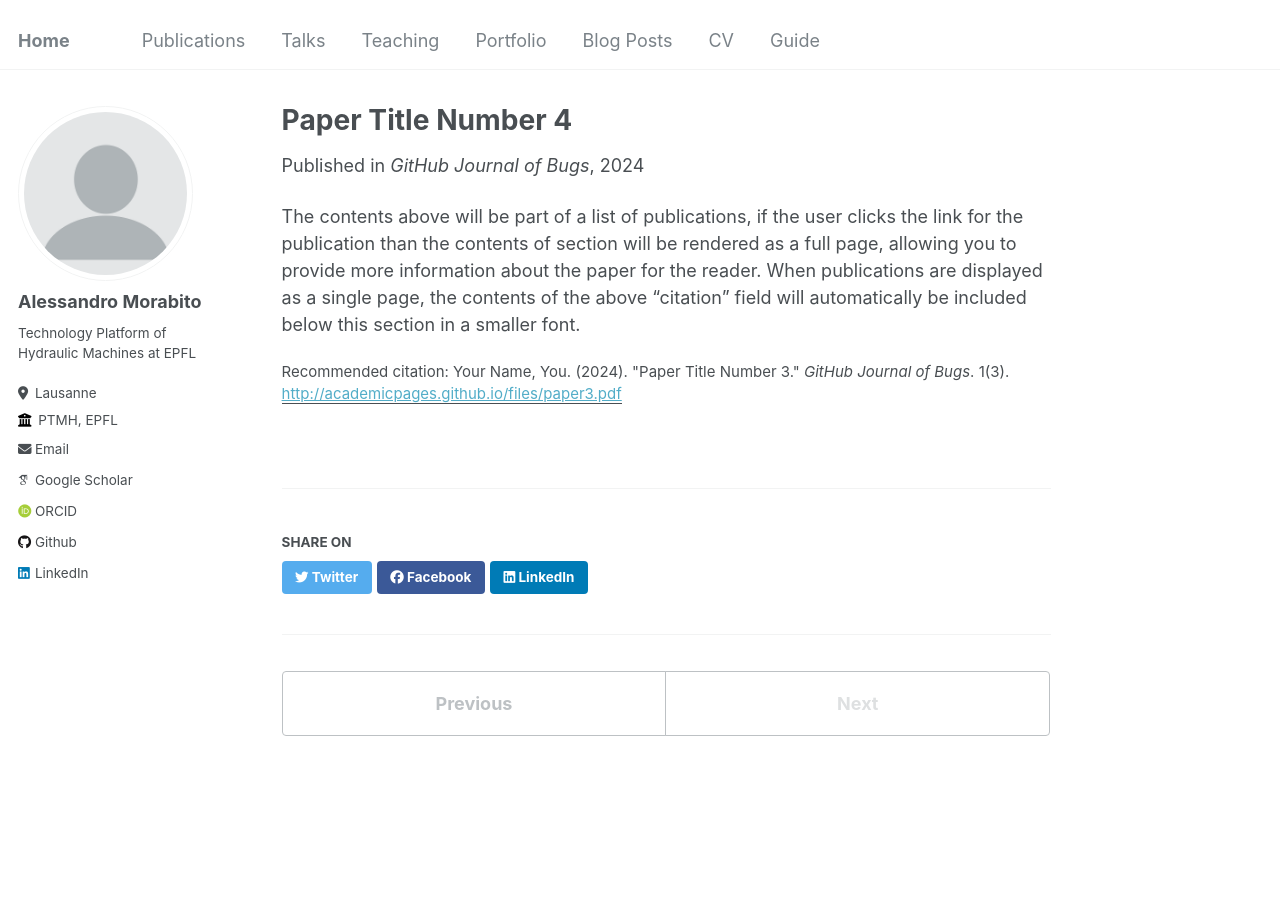
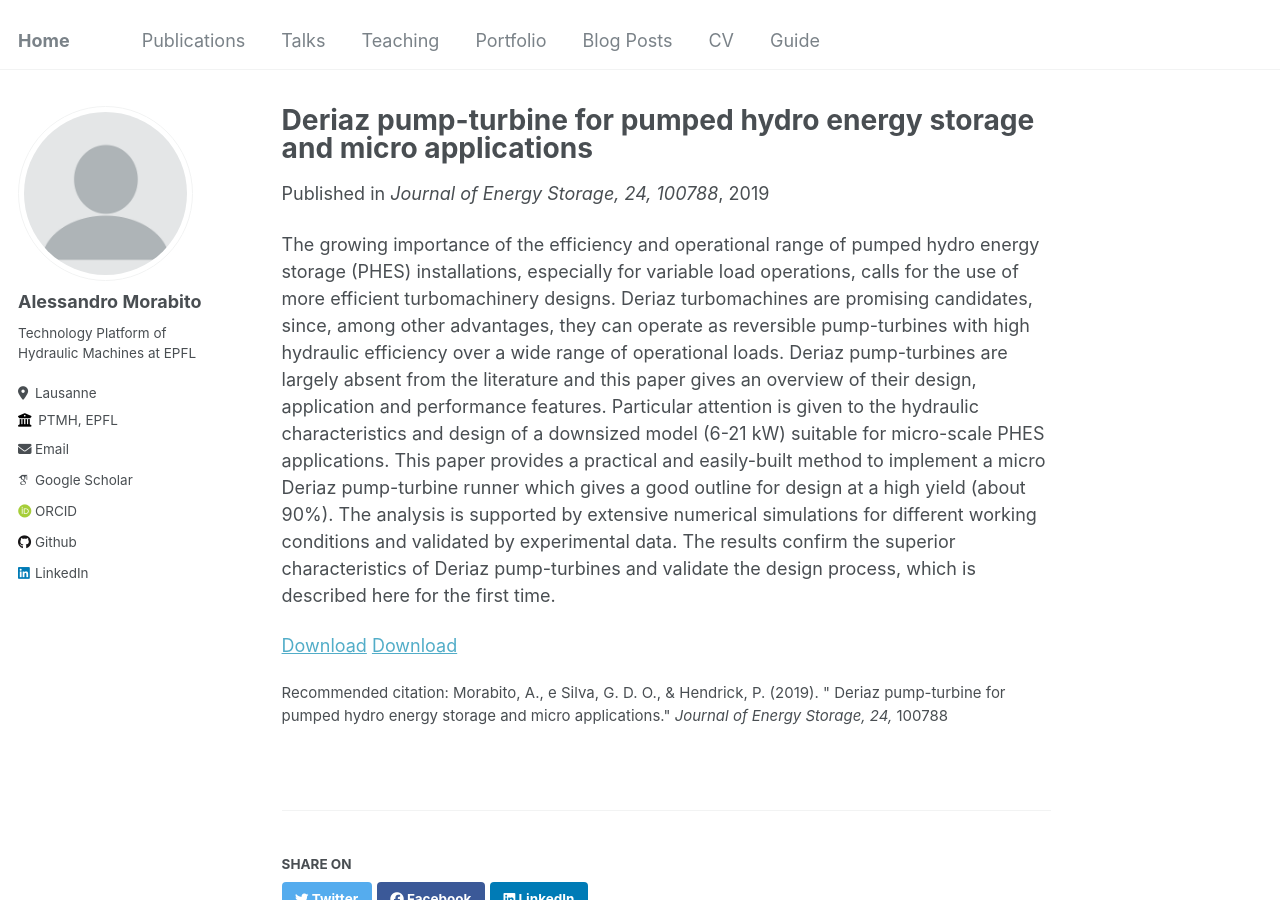
Before and after one commit to morabito-a/info, a Jekyll site: the page built from _publications/2024-02-17-paper-title-number-4.md, in a window 1280 px wide and 900 px high. Built offline with Jekyll 4.4.1, drawn with Linux system fonts in a browser that asks for light colours; some web fonts are replaced.

Commit message:
pub-deriaz

```diff
--- a/_publications/2024-02-17-paper-title-number-4.md
+++ b/_publications/2024-02-17-paper-title-number-4.md
@@ -1,12 +1,16 @@
 ---
-title: "Paper Title Number 4"
+title: "Deriaz pump-turbine for pumped hydro energy storage and micro applications"
 collection: publications
 permalink: /publication/2024-02-17-paper-title-number-4
-excerpt: 'This paper is about fixing template issue #693.'
-date: 2024-02-17
-venue: 'GitHub Journal of Bugs'
-paperurl: 'http://academicpages.github.io/files/paper3.pdf'
-citation: 'Your Name, You. (2024). &quot;Paper Title Number 3.&quot; <i>GitHub Journal of Bugs</i>. 1(3).'
+excerpt: ''
+date: 2019-04-10
+venue: 'Journal of Energy Storage, 24, 100788'
+paperurl: ''
+citation: 'Morabito, A., e Silva, G. D. O., & Hendrick, P. (2019). &quot; Deriaz pump-turbine for pumped hydro energy storage and micro applications.&quot; <i>Journal of Energy Storage, 24,</i> 100788'
 ---
 
-The contents above will be part of a list of publications, if the user clicks the link for the publication than the contents of section will be rendered as a full page, allowing you to provide more information about the paper for the reader. When publications are displayed as a single page, the contents of the above "citation" field will automatically be included below this section in a smaller font.
+The growing importance of the efficiency and operational range of pumped hydro energy storage (PHES) installations, especially for variable load operations, calls for the use of more efficient turbomachinery designs. Deriaz turbomachines are promising candidates, since, among other advantages, they can operate as reversible pump-turbines with high hydraulic efficiency over a wide range of operational loads. Deriaz pump-turbines are largely absent from the literature and this paper gives an overview of their design, application and performance features. Particular attention is given to the hydraulic characteristics and design of a downsized model (6-21 kW) suitable for micro-scale PHES applications. This paper provides a practical and easily-built method to implement a micro Deriaz pump-turbine runner which gives a good outline for design at a high yield (about 90%). The analysis is supported by extensive numerical simulations for different working conditions and validated by experimental data. The results confirm the superior characteristics of Deriaz pump-turbines and validate the design process, which is described here for the first time.
+
+
+[Download](https://doi.org/10.1016/j.est.2019.100788)
+[Download](https://morabito-a.github.io/info/files/2019-Deriaz.pdf)
```
Also changed, not shown: _publications/2024-02-17-paper-title-number-4 copy.md (added, +15 -0 lines), 1 other file.
